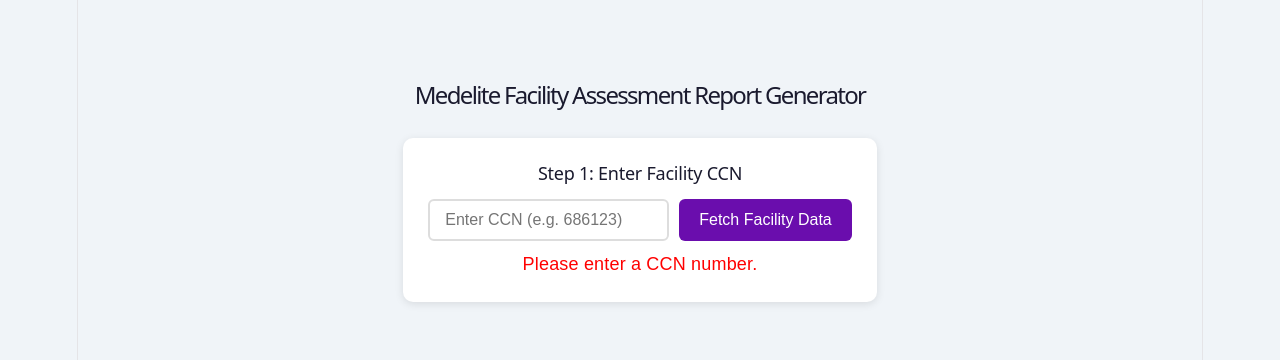
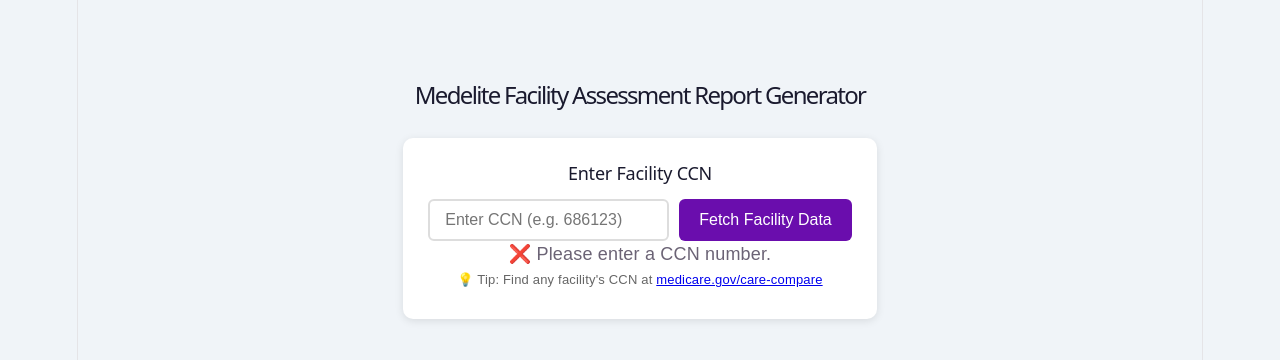
Before and after one commit to kanchankataria/medelite-report-generator, a React (Vite) app: page / in a window 1280 px wide. Both pictures are taken after a click on the button "Fetch Facility Data". Shown: the top 360 px of the page. Built offline with nearby package versions, Linux system fonts and the light colour scheme.

Commit message:
Final submission - all features complete

```diff
--- a/src/App.jsx
+++ b/src/App.jsx
@@ -334,8 +334,10 @@
         setLoading(false);
         return;
       }
+
       const f = data.results[0];
       setFacilityData(f);
+
       setManualInputs((prev) => ({ ...prev, facilityNameOverride: "" }));
 
       const facilityState = f["state"];
@@ -440,7 +442,7 @@
       </h1>
 
       <div className="input-section">
-        <h2>Step 1: Enter Facility CCN</h2>
+        <h2>Enter Facility CCN</h2>
         <div className="ccn-row">
           <input
             type="text"
@@ -457,12 +459,27 @@
             {loading ? "Fetching..." : "Fetch Facility Data"}
           </button>
         </div>
-        {error && <p className="error">{error}</p>}
+        {/* {error && <p className="error">{error}</p>} */}
+        {error && (
+          <div className="error-box">
+            <p>❌ {error}</p>
+            <p style={{ fontSize: "13px", color: "#666" }}>
+              💡 Tip: Find any facility's CCN at{" "}
+              <a
+                href="https://www.medicare.gov/care-compare"
+                target="_blank"
+                rel="noreferrer"
+              >
+                medicare.gov/care-compare
+              </a>
+            </p>
+          </div>
+        )}
       </div>
 
       {facilityData && (
         <div className="input-section">
-          <h2>Step 2: Fill in Internal Details</h2>
+          <h2>Fill in Internal Details</h2>
           <div className="form-grid">
             <label>Facility Name Override (optional)</label>
             <input
```
